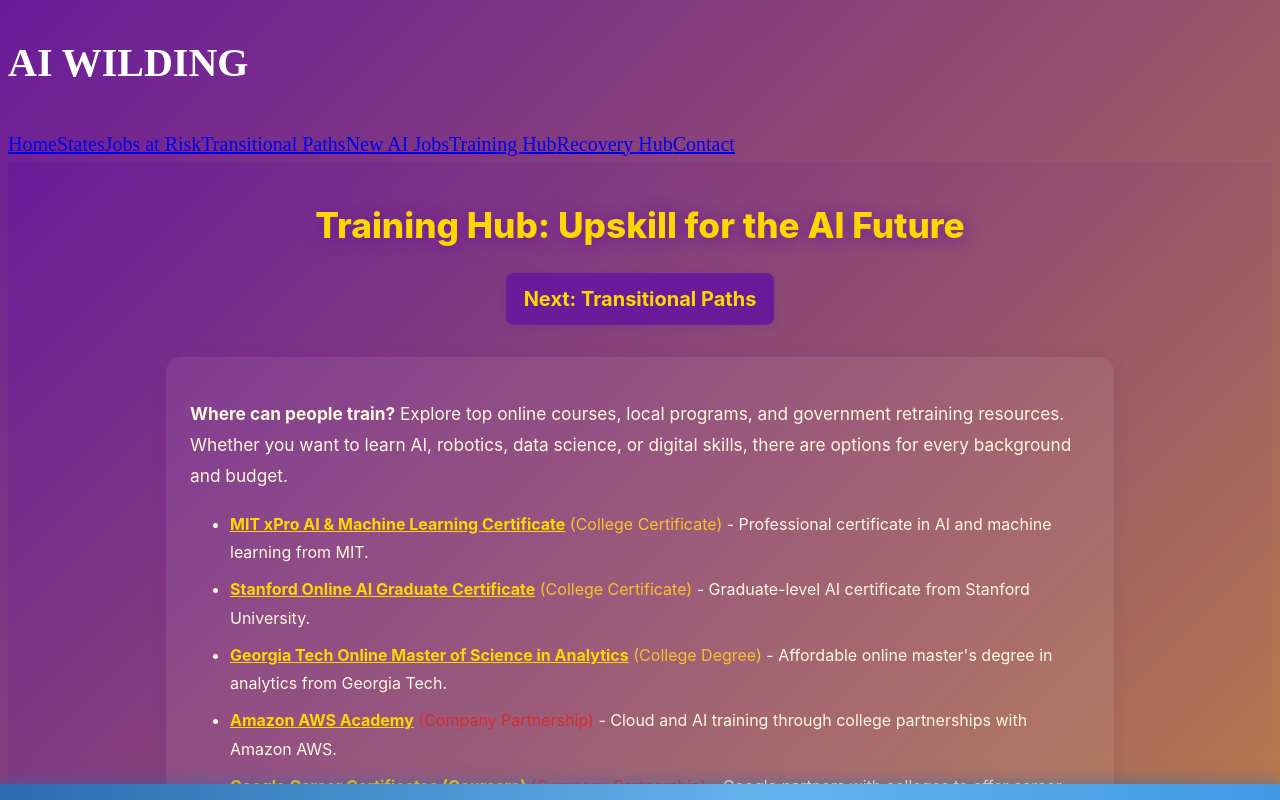
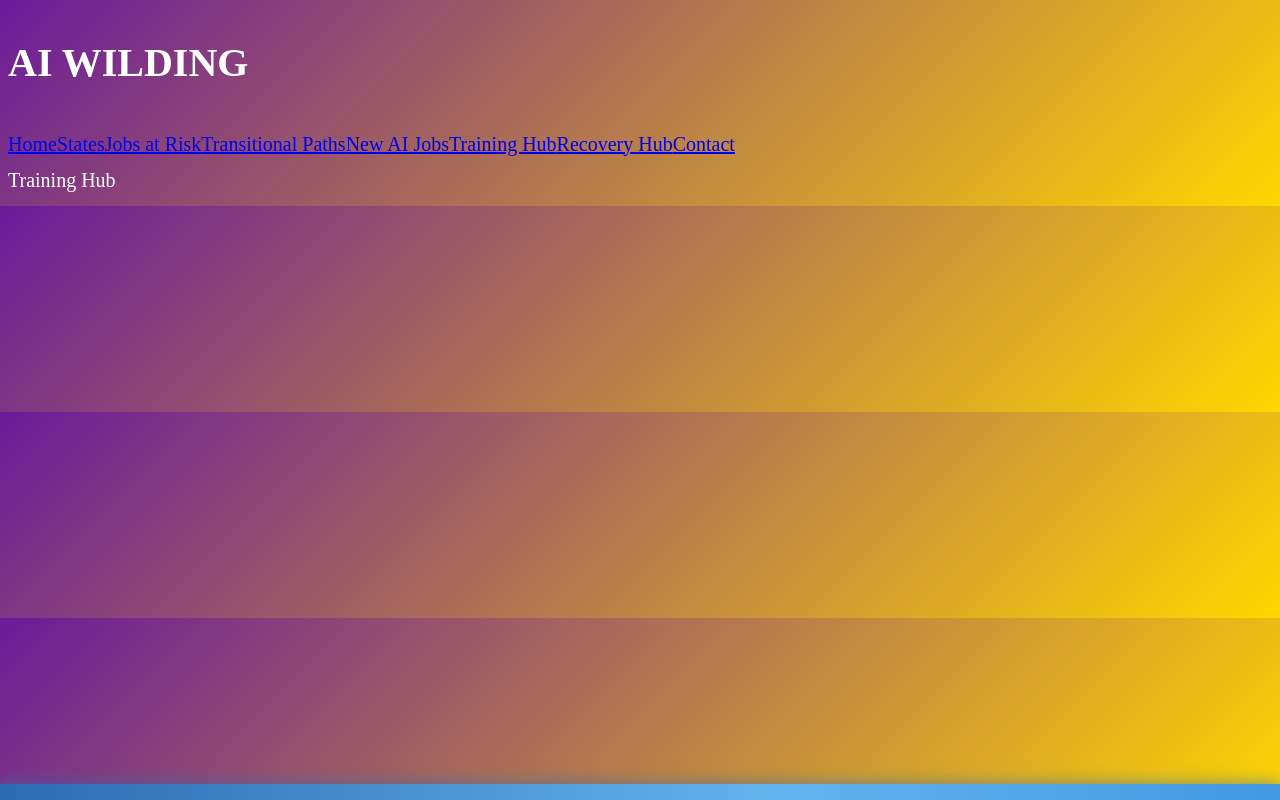
Before and after one commit to Shellzonit/auralis-sanctuary-, a Next.js app: page /training-hub in a window 1280 px wide. Shown: the top 800 px of the page. Built offline with nearby package versions, Linux system fonts and the light colour scheme.

Commit message:
Add minimal Training Hub page.jsx for route testing

```diff
--- /dev/null
+++ b/app/training-hub/page.jsx
@@ -0,0 +1,3 @@
+export default function Page() {
+  return <div>Training Hub</div>;
+}
```
